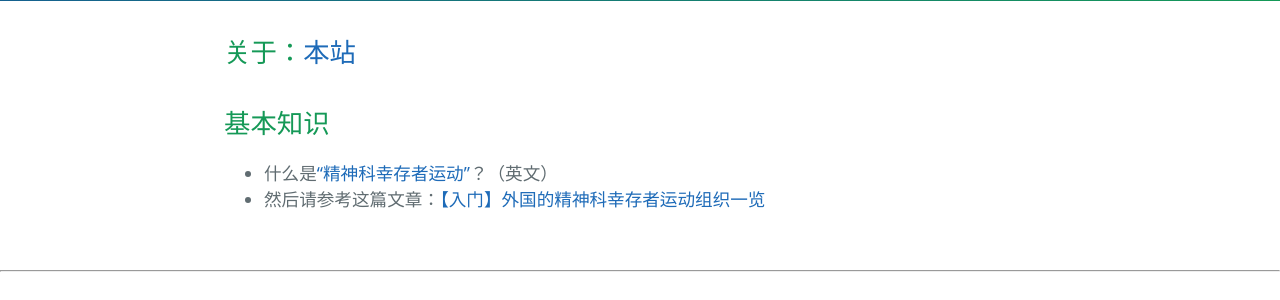
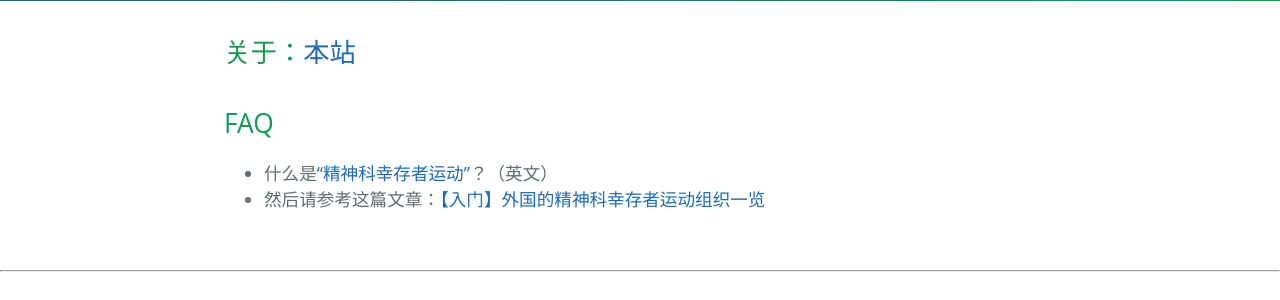
Before and after one commit to mdrights/mdrights.github.io, a Jekyll site: the page built from index.html, in a window 1280 px wide. Shown: the part 382-682 px from the top of the page. Built offline with Jekyll 4.4.1, drawn with Linux system fonts in a browser that asks for light colours; Markdown is read by kramdown in place of the engine named in the settings.

Commit message:
successful

```diff
--- a/index.html
+++ b/index.html
@@ -3,7 +3,7 @@ layout: default
 ---
 <h2>关于：<a href="{{ site.url }}/about/">本站</a></h2>
 
-<h2>基本知识</h2>
+<h2>FAQ</h2>
 <ul>
 	<li>什么是<a href="https://en.wikipedia.org/wiki/Psychiatric_survivor">“精神科幸存者运动”</a>？（英文）</li>
 	<li>然后请参考这篇文章：<a href="http://mdrights.github.io/pages/glance-western-pso">【入门】外国的精神科幸存者运动组织一览</a></li>
```
